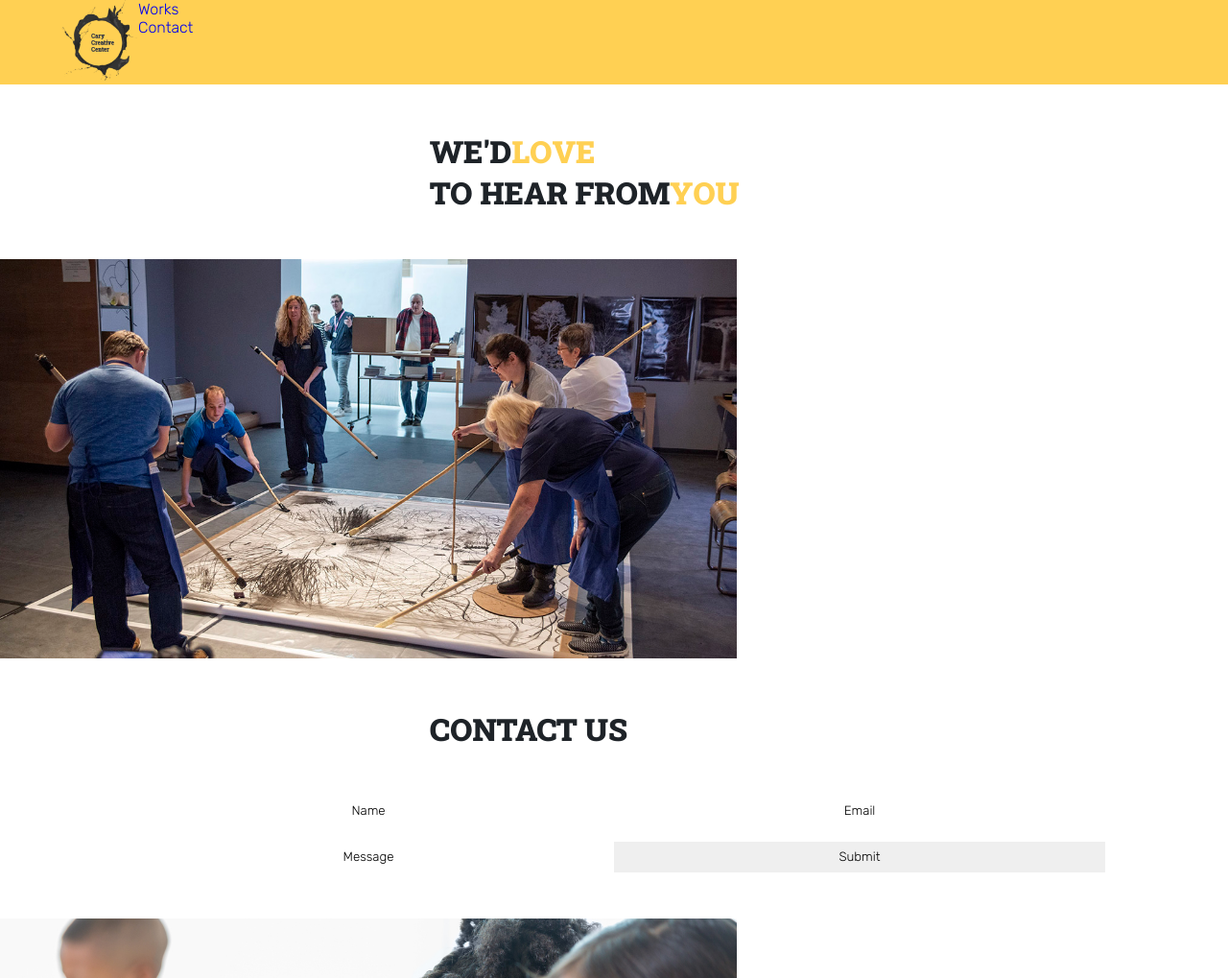
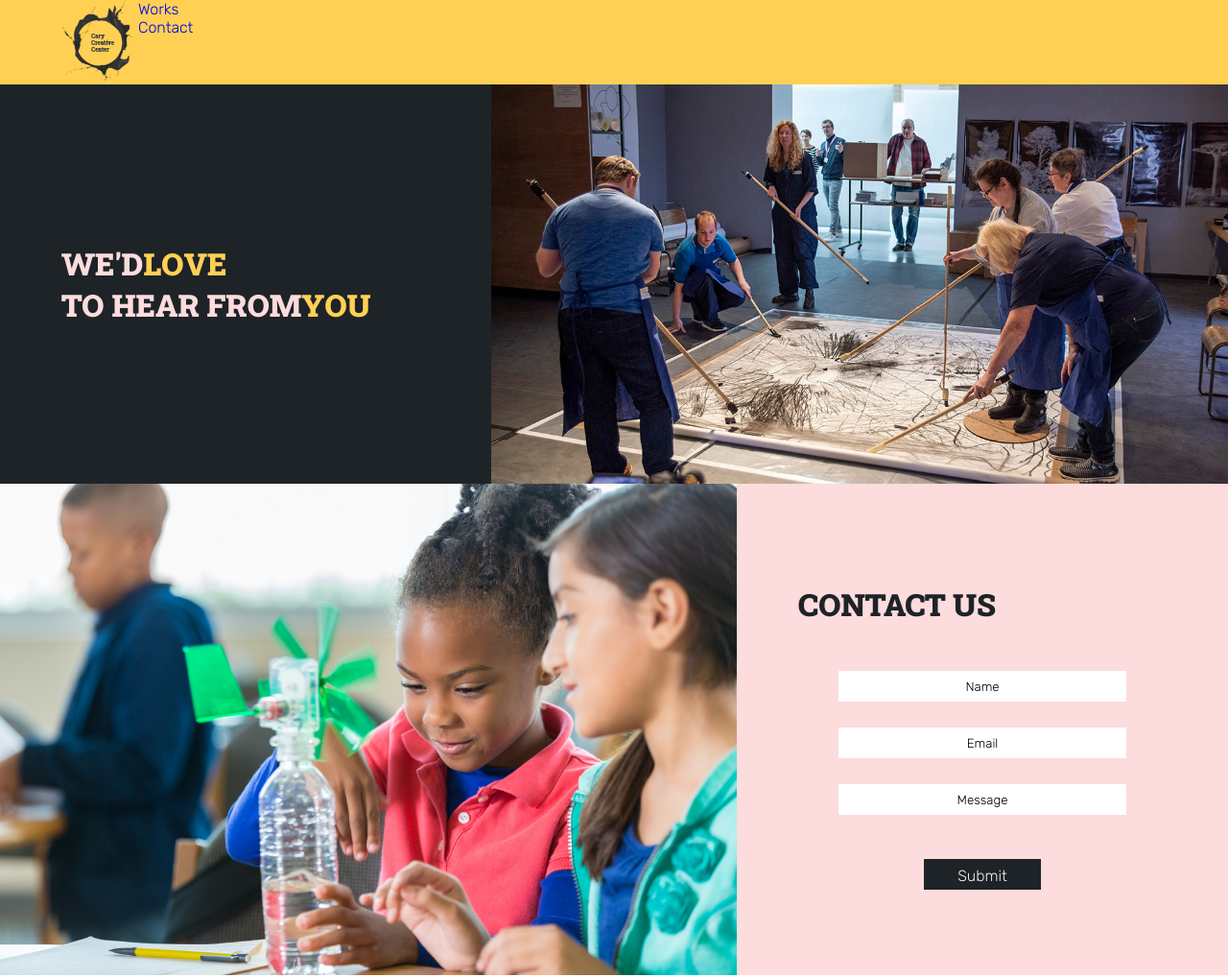
Before and after one commit to alphan2011/p2-phan-anhthu, a plain HTML site: page contact.html in a window 1280 px wide. Shown: the top 1019 px of the page at 96% size. Drawn offline with Linux system fonts and the light colour scheme.

Commit message:
Style contact.html

```diff
--- a/contact.html
+++ b/contact.html
@@ -30,17 +30,24 @@
     </header>
 
     <main>
+        <div class="top-block">
             <h2>WE'D <span>LOVE</span> TO HEAR FROM <span>YOU</span></h2>
             <img src="images/people-art.jpg" alt="People making art">
+        </div>
 
+        <div class="bottom-block">
+            <div class="inner">
                 <h2>CONTACT US</h2>
                 <form action="">
                     <input type="text" id="name" name="name" value="Name"><br>
                     <input type="email" id="email" name="email" value="Email"><br>
                     <input type="text" id="message" name="message" value="Message"><br><br>
-            <input type="submit" value="Submit">
+                    <input class="submit" type="submit" value="Submit">
                 </form>
+            </div>
+
             <img src="images/art-class.jpg" alt="Kids making art">
+        </div>
     </main>
 
     <footer>
--- a/styles/main.scss
+++ b/styles/main.scss
@@ -136,6 +136,36 @@ main {
   }
 }
 
+// Contact
+.top-block {
+  background-color: $color-5;
+  h2 {
+    color: $color-3;
+    margin: 0 auto;
+    padding: 3rem 0;
+  }
+}
+
+.bottom-block {
+  background-color: $color-3;
+  h2 {
+    margin: 0 auto;
+    padding: 3rem 0;
+  }
+  form {
+    margin-top: 0;
+    display: block;
+    input {
+      margin: 0 auto 0.5rem auto;
+      max-width: 300px;
+      display: flex;
+    }
+    .submit {
+      @include secondaryBtn();
+    }
+  }
+}
+
 // Footer styles
 footer {
   width: 90%;
@@ -195,11 +225,13 @@ footer {
     img {
       width: 60%;
     }
-    .block-1 {
+    .block-1,
+    .top-block {
       display: flex;
       flex-flow: row wrap;
     }
-    .block-2 {
+    .block-2,
+    .bottom-block {
       display: flex;
       flex-flow: row-reverse wrap;
       .inner {
@@ -221,4 +253,12 @@ footer {
       }
     }
   }
+  .bottom-block form {
+    input {
+      width: 100%;
+    }
+    .submit {
+      width: 40%;
+    }
+  }
 }
```
Also changed, not shown: styles/main.css, 1 other file. Lines whose indentation alone changed are shown as unchanged.
